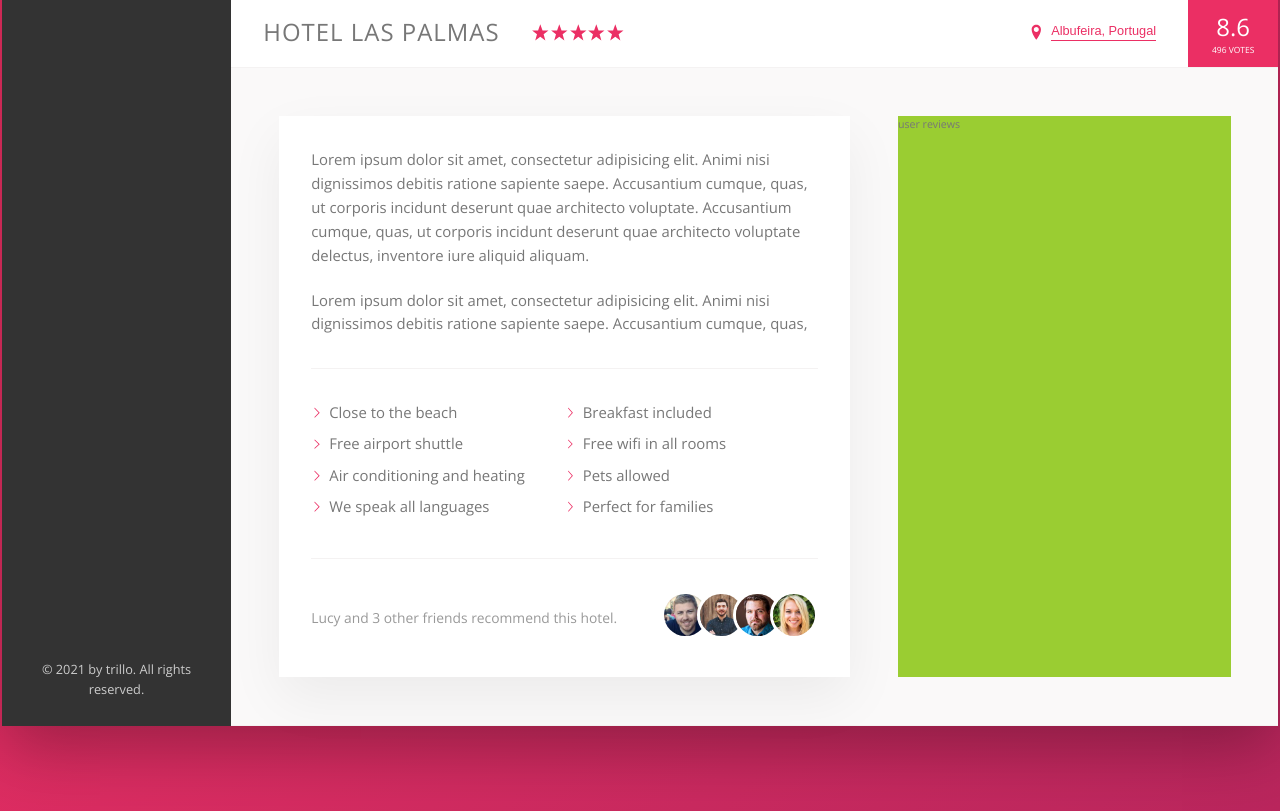
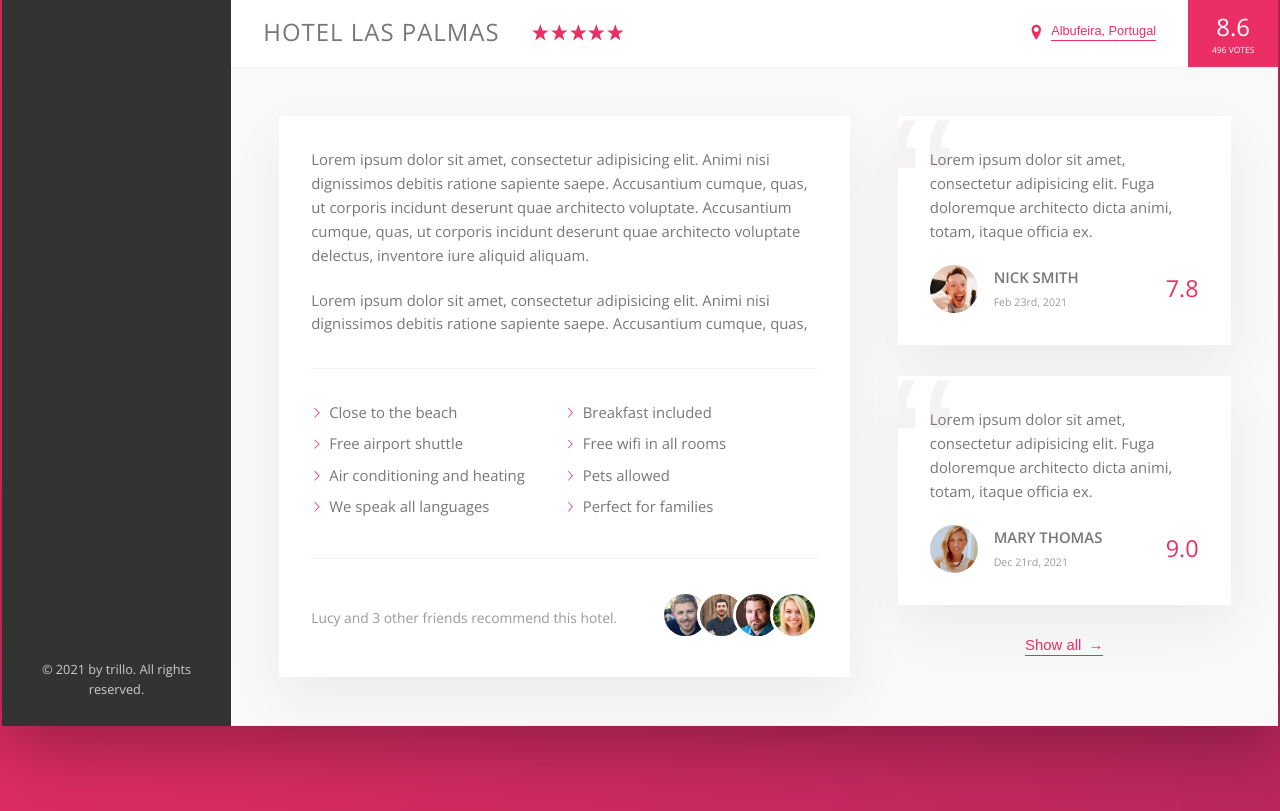
Before and after one commit to Israel-J/Trillo, a website: page index.html in a window 1280 px wide. Shown: the part 572-1383 px from the top of the page. Drawn offline with nearby package versions, Linux system fonts and the light colour scheme.

Commit message:
Finished user review section

```diff
--- a/index.html
+++ b/index.html
@@ -183,9 +183,42 @@
 
 
                     <div class="user-reviews">
-                        user reviews
+                        <figure class="review">
+                            <blockquote class="review__text">
+                                Lorem ipsum dolor sit amet, consectetur adipisicing elit. Fuga doloremque architecto
+                                dicta animi, totam, itaque officia ex.
+                            </blockquote>
+
+                            <figcaption class="review__user">
+                                <img src="img/user-1.jpg" alt="Picture of User" class="review__photo">
+                                <div class="review__user-box">
+                                    <p class="review__user-name">Nick Smith</p>
+                                    <p class="review__user-date">Feb 23rd, 2021</p>
+                                </div>
+                                <div class="review__rating">7.8</div>
+                            </figcaption>
+                        </figure>
+
+                        <figure class="review">
+                            <blockquote class="review__text">
+                                Lorem ipsum dolor sit amet, consectetur adipisicing elit. Fuga doloremque architecto
+                                dicta animi, totam, itaque officia ex.
+                            </blockquote>
+
+                            <figcaption class="review__user">
+                                <img src="img/user-2.jpg" alt="Picture of User" class="review__photo">
+                                <div class="review__user-box">
+                                    <p class="review__user-name">Mary Thomas</p>
+                                    <p class="review__user-date">Dec 21rd, 2021</p>
+                                </div>
+                                <div class="review__rating">9.0</div>
+                            </figcaption>
+                        </figure>
+
+                        <button class="btn-inline">Show all <span>&rarr;</span></button>
                     </div>
                 </div>
+
             </main>
         </div>
     </div>
--- a/sass/_components.scss
+++ b/sass/_components.scss
@@ -266,8 +266,17 @@
   cursor: pointer;
   transition: all 0.2s;
 
+  & span {
+    margin-left: 3px;
+    transition: margin-left .2s;
+  }
+
   &:hover {
     color: var(--color-grey-dark-1);
+
+    span {
+      margin-left: 8px;
+    }
   }
 
   &:focus {
@@ -366,6 +375,70 @@
       margin-right: -1.5rem;
     }
   }
+}
 
+// USER REVIEWS
+ .review {
+   background-color: #fff;
+   box-shadow: var(--shadow-light);
+   padding: 3rem;
+   margin-bottom: 3rem;
+   position: relative;
+   overflow: hidden;
 
-}
+  &__text {
+    margin-bottom: 2rem;
+    z-index: 10;
+    position: relative;
+  }
+
+  &__user {
+    display: flex;
+    align-items: center;
+
+  }
+
+  &__photo {
+    height: 4.5rem;
+    width: 4.5rem;
+    border-radius: 50%;
+    margin-right: 1.5rem;
+
+  }
+
+  &__user-box {
+   margin-right:  auto;;
+
+  }
+
+  &__user-name {
+    font-synthesis: 1.1rem;
+    font-weight: 600;
+    text-transform: uppercase;
+    margin-bottom: .4rem;
+  }
+
+  &__user-date {
+    font-size: 1rem;
+    color: var(--color-grey-dark-3);
+  }
+
+  &__rating {
+    color: var(--color-primary);
+    font-size: 2.2rem;
+    font-weight: 300;
+  }
+
+  &::before {
+    content: "\201c";
+    position: absolute;
+    top: -2.75rem;
+    left: -1rem;
+    line-height: 1;
+    font-size: 20rem;
+    color: var(--color-grey-light-2);
+    font-family: sans-serif;
+    z-index: 1;
+  }
+
+ }
--- a/sass/_layout.scss
+++ b/sass/_layout.scss
@@ -40,6 +40,7 @@
 }
 
 .detail {
+    font-size: 1.4rem;
     display: flex;
     padding: 4.5rem;
     background-color: var(--color-grey-light-1);
@@ -47,7 +48,6 @@
 }
 
 .description {
-    font-size: 1.4rem;
     background-color: #fff;
     box-shadow: var(--shadow-light);
     padding: 3rem;
@@ -56,6 +56,8 @@
 }
 
 .user-reviews {
-    background-color: yellowgreen;
     flex: 1;
+    display: flex;
+    flex-direction: column;
+    align-items: center;
 }
```
Also changed, not shown: css/style.css.
